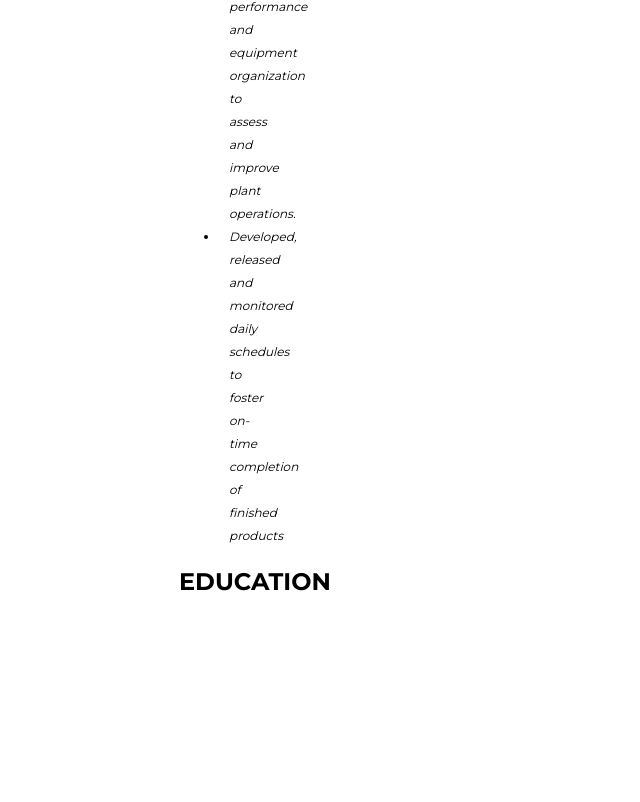
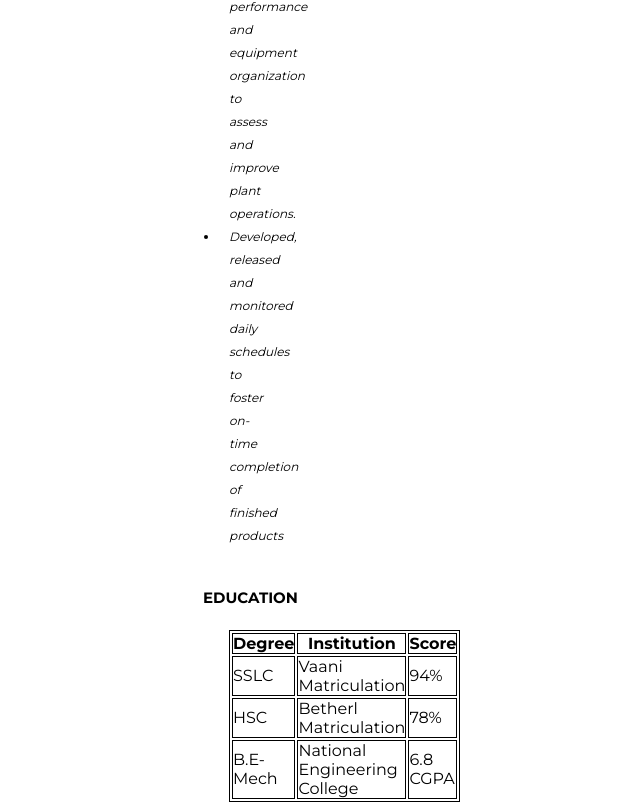
Before and after one commit to onlysparrow-web/practice-3, a plain HTML site: page index.html in a window 1280 px wide. Shown: the part 2647-3449 px from the top of the page, without its empty margins (635-1275 px from the left). Before the commit the page ends 3243 px from the top, so only its background shows below. Drawn offline with Linux system fonts and the light colour scheme.

Commit message:
modified @12

```diff
--- a/index.html
+++ b/index.html
@@ -131,7 +131,33 @@
           </li>
         </ul>
       </section>
-      <h2 class="container">EDUCATION</h2>
+      <section class="educate">
+        <h2 class="container">EDUCATION</h2>
+        <div class="table">
+          <table>
+            <tr>
+              <th>Degree</th>
+              <th>Institution</th>
+              <th>Score</th>
+            </tr>
+            <tr>
+              <td>SSLC</td>
+              <td>Vaani Matriculation</td>
+              <td>94%</td>
+            </tr>
+            <tr>
+              <td>HSC</td>
+              <td>Betherl Matriculation</td>
+              <td>78%</td>
+            </tr>
+            <tr>
+              <td>B.E-Mech</td>
+              <td>National Engineering College</td>
+              <td>6.8 CGPA</td>
+            </tr>
+          </table>
+        </div>
+      </section>
     </div>
   </body>
 </html>
--- a/styles.css
+++ b/styles.css
@@ -141,3 +141,25 @@ text-decoration-line: underline;
   padding: 0px 10px;
   font-style: italic;
 }
+.educate h2 {
+  font-size: 15px;
+  padding-top: 25px;
+  padding-left: 24px;
+}
+table,
+th,
+td,
+tr {
+  border: 1px solid;
+  width: 50%;
+}
+.table {
+  margin-left: 50px;
+  padding-top: 10px;
+}
+th {
+  padding: 0px 0px;
+}
+td {
+  padding: 0px 0px;
+}
```
